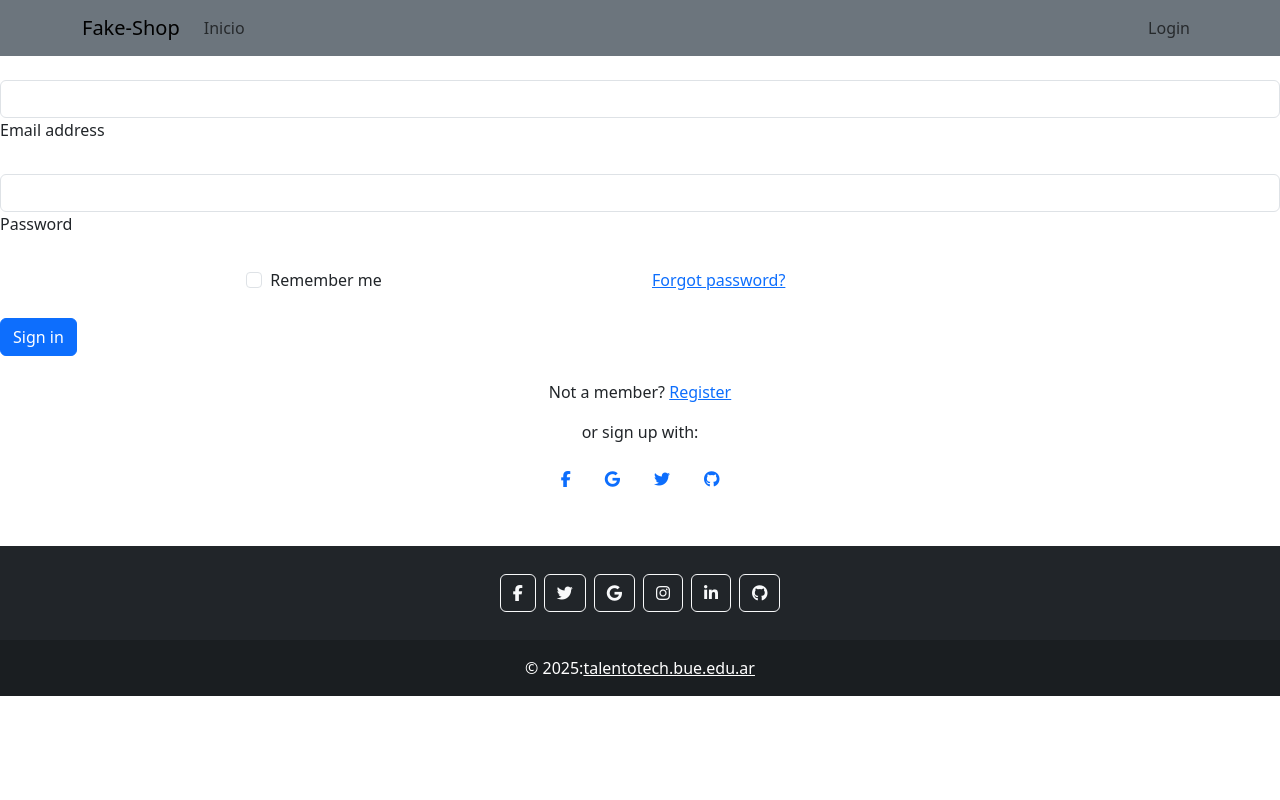
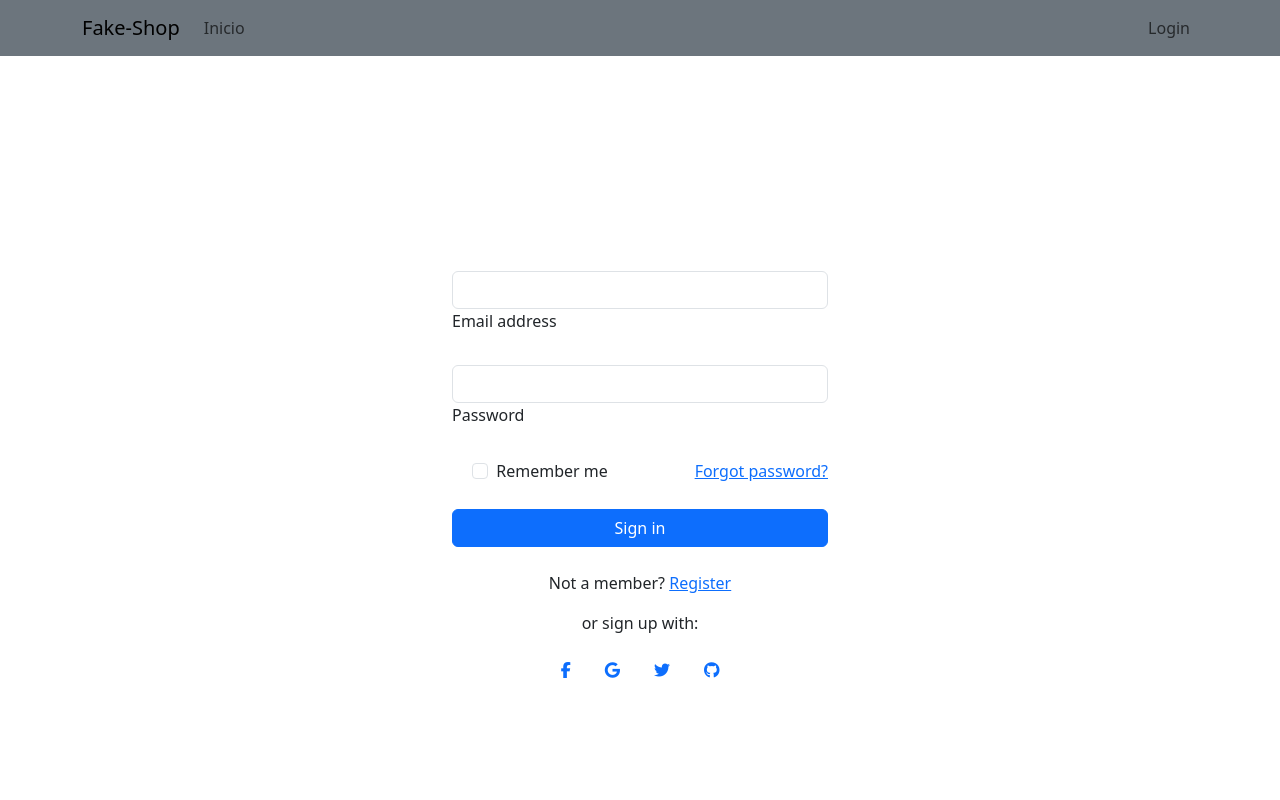
Before and after one commit to dtro-zombie/fakeShop, a React (Vite) app: page /loginForm in a window 1280 px wide. Shown: the top 800 px of the page. Built offline with nearby package versions, Linux system fonts and the light colour scheme.

Commit message:
feat: :lipstick: centrar login

```diff
--- a/src/pages/loginForm.jsx
+++ b/src/pages/loginForm.jsx
@@ -15,6 +15,8 @@ function LoginForm() {
   };
 
 return (
+  <div className="d-flex justify-content-center align-items-center vh-100">
+    <div className="container" style={{ maxWidth: '400px' }}>
       <form onSubmit={handleSubmit}>
         <div data-mdb-input-init className="form-outline mb-4">
           <input
@@ -48,24 +50,27 @@ function LoginForm() {
               <input
                 className="form-check-input"
                 type="checkbox"
-              value=""
                 id="form2Example31"
                 checked={rememberMe}
                 onChange={(e) => setRememberMe(e.target.checked)}
               />
               <label className="form-check-label" htmlFor="form2Example31">
-              {' '}
-              Remember me{' '}
+                Remember me
               </label>
             </div>
           </div>
 
-        <div className="col">
+          <div className="col text-end">
             <a href="#!">Forgot password?</a>
           </div>
         </div>
 
-      <button type="submit" data-mdb-button-init data-mdb-ripple-init className="btn btn-primary btn-block mb-4">
+        <button
+          type="submit"
+          data-mdb-button-init
+          data-mdb-ripple-init
+          className="btn btn-primary btn-block mb-4 w-100"
+        >
           Sign in
         </button>
 
@@ -74,24 +79,26 @@ function LoginForm() {
             Not a member? <a href="#!">Register</a>
           </p>
           <p>or sign up with:</p>
-        <button type="button" data-mdb-button-init data-mdb-ripple-init className="btn btn-link btn-floating mx-1">
+          <div>
+            <button type="button" className="btn btn-link btn-floating mx-1">
               <i className="fab fa-facebook-f"></i>
             </button>
-
-        <button type="button" data-mdb-button-init data-mdb-ripple-init className="btn btn-link btn-floating mx-1">
+            <button type="button" className="btn btn-link btn-floating mx-1">
               <i className="fab fa-google"></i>
             </button>
-
-        <button type="button" data-mdb-button-init data-mdb-ripple-init className="btn btn-link btn-floating mx-1">
+            <button type="button" className="btn btn-link btn-floating mx-1">
               <i className="fab fa-twitter"></i>
             </button>
-
-        <button type="button" data-mdb-button-init data-mdb-ripple-init className="btn btn-link btn-floating mx-1">
+            <button type="button" className="btn btn-link btn-floating mx-1">
               <i className="fab fa-github"></i>
             </button>
           </div>
+        </div>
       </form>
+    </div>
+  </div>
 );
+
 }
 
 export default LoginForm;
```
Lines whose indentation alone changed are shown as unchanged.
